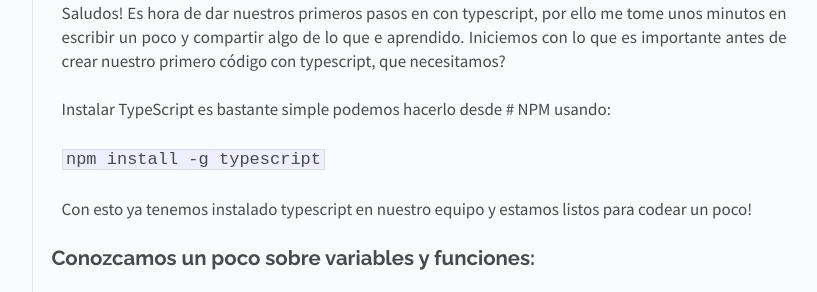
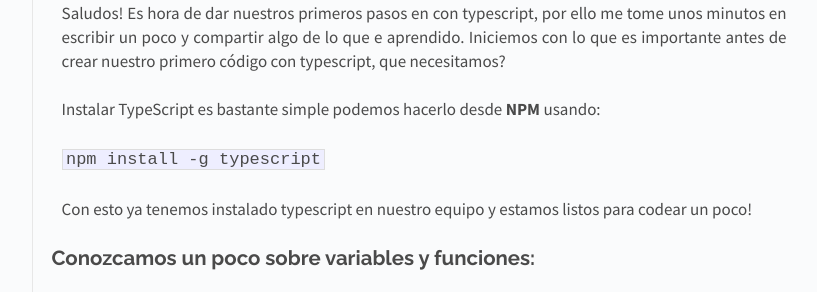
Before and after one commit to EnriqueV/Enriquev.github.io, a Jekyll site: the page built from index.html, in a window 1280 px wide, cut to the strip 747-1039 px from the top of the page. Shown: the whole strip, without its empty margins (326-1143 px from the left). Built offline with Jekyll 4.4.1, drawn with Linux system fonts in a browser that asks for light colours; Markdown is read by kramdown in place of the engine named in the settings.

```diff
--- a/_posts/2016-10-24-test.markdown
+++ b/_posts/2016-10-24-test.markdown
@@ -16,7 +16,7 @@ Saludos!
 Es hora de dar nuestros primeros pasos en con typescript, por ello me tome unos minutos en escribir un poco y compartir algo de lo que e aprendido.
 Iniciemos con lo que es importante antes de crear nuestro primero código con typescript, que necesitamos?
 
-Instalar TypeScript es bastante simple podemos hacerlo desde # NPM usando:
+Instalar TypeScript es bastante simple podemos hacerlo desde  **NPM** usando:
 
 `npm install -g typescript`
 
```
